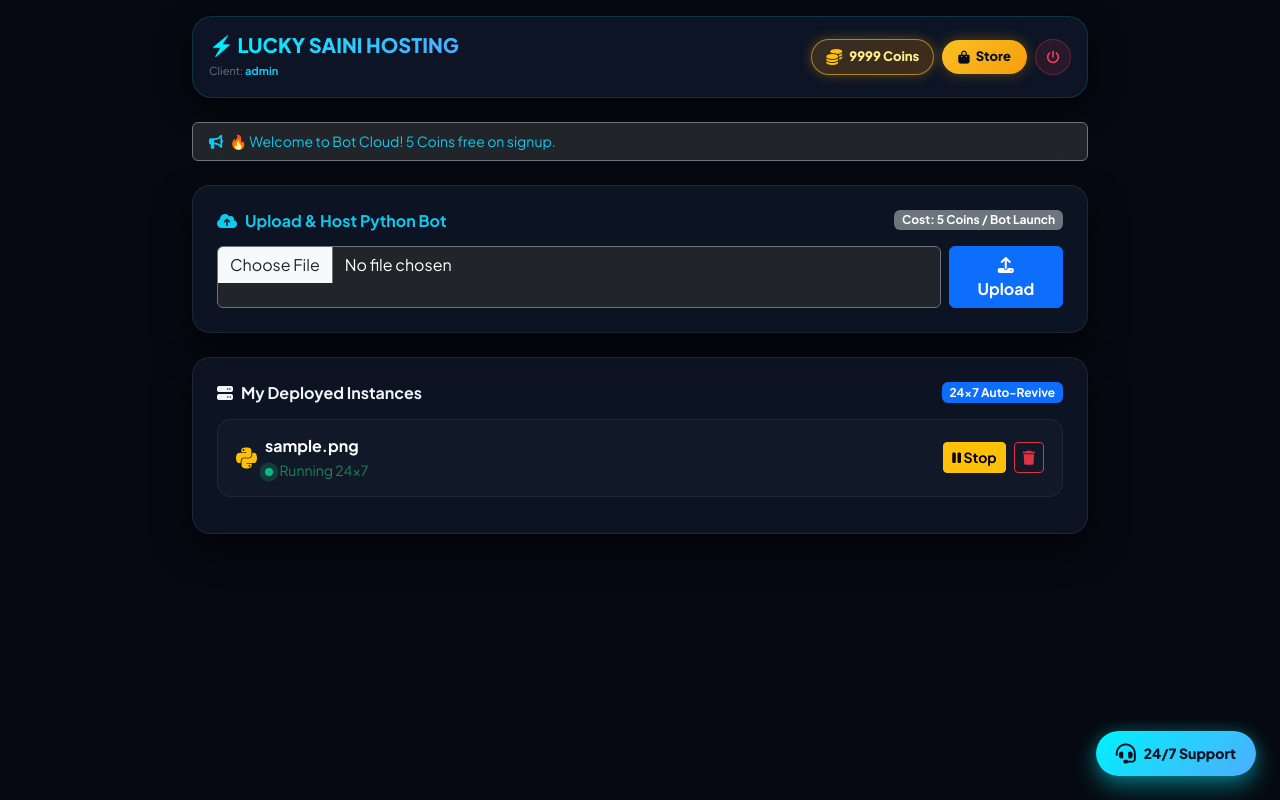
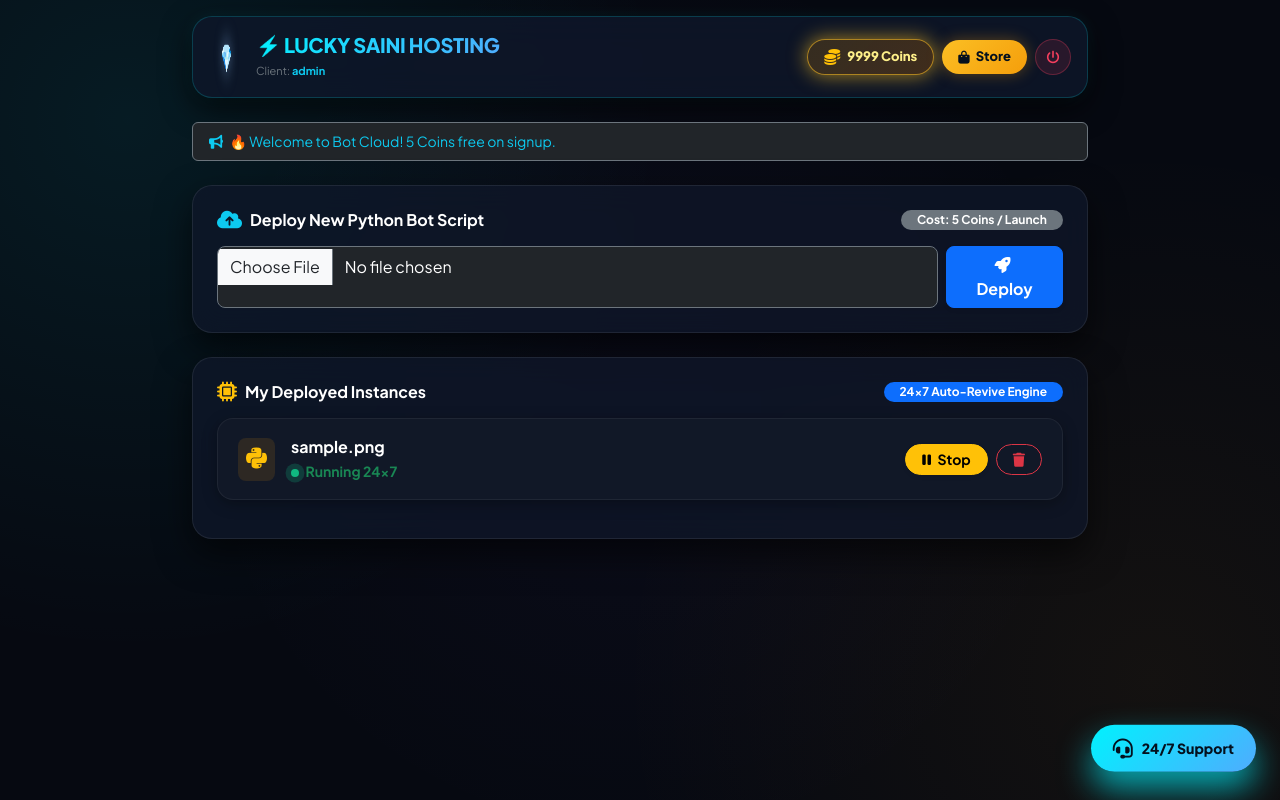
Before and after one commit to anshikasaini9982-gif/lucky-saas-host, a Flask app: page / in a window 1280 px wide. Run offline with Flask 3, Linux system fonts and the light colour scheme; the visitor is signed in with stand-in values (Sample User, id 1); data comes from the database, SQL or seed files in the repository; tables that the repository leaves empty hold one stand-in row (values such as "Sample post"); some libraries are stand-ins or nearby versions.

Commit message:
Update dashboard.html

```diff
--- a/templates/dashboard.html
+++ b/templates/dashboard.html
@@ -9,28 +9,79 @@
     <link rel="stylesheet" href="https://cdnjs.cloudflare.com/ajax/libs/font-awesome/6.4.2/css/all.min.css">
 
     <style>
+        :root {
+            --neon-blue: #00f2fe;
+            --neon-purple: #8b5cf6;
+            --gold: #fbbf24;
+            --pink: #ec4899;
+        }
+
         body {
             background: #060911;
             color: #f1f5f9;
             font-family: 'Plus Jakarta Sans', sans-serif;
             min-height: 100vh;
-            padding-bottom: 80px;
+            padding-bottom: 90px;
+            background-image:
+                radial-gradient(circle at 10% 15%, rgba(0, 242, 254, 0.08) 0%, transparent 40%),
+                radial-gradient(circle at 90% 85%, rgba(245, 158, 11, 0.06) 0%, transparent 40%),
+                radial-gradient(circle at 50% 50%, rgba(139, 92, 246, 0.04) 0%, transparent 60%);
+            background-attachment: fixed;
+        }
+
+        /* 💎 3D CONTINUOUS ROTATING DIAMOND ANIMATION */
+        .spin-diamond {
+            display: inline-block;
+            transform-style: preserve-3d;
+            animation: continuousSpinDiamond 3s linear infinite;
+            filter: drop-shadow(0 0 12px rgba(0, 242, 254, 0.8));
+            transform-origin: center center;
+        }
+
+        @keyframes continuousSpinDiamond {
+            0% { transform: rotateY(0deg); filter: drop-shadow(0 0 8px rgba(0, 242, 254, 0.6)); }
+            50% { transform: rotateY(180deg); filter: drop-shadow(0 0 20px rgba(236, 72, 153, 0.9)); }
+            100% { transform: rotateY(360deg); filter: drop-shadow(0 0 8px rgba(0, 242, 254, 0.6)); }
+        }
+
+        .anim-fade-up {
+            animation: fadeInUp 0.7s cubic-bezier(0.16, 1, 0.3, 1) both;
+        }
+
+        @keyframes fadeInUp {
+            from { opacity: 0; transform: translateY(30px) scale(0.98); }
+            to { opacity: 1; transform: translateY(0) scale(1); }
+        }
+
+        .top-navbar-card {
+            background: rgba(15, 23, 42, 0.85);
+            backdrop-filter: blur(16px);
+            -webkit-backdrop-filter: blur(16px);
+            border: 1px solid rgba(0, 242, 254, 0.18);
+            border-radius: 20px;
+            box-shadow: 0 10px 30px rgba(0, 0, 0, 0.7), 0 0 15px rgba(0, 242, 254, 0.08);
+            transition: all 0.3s ease;
+        }
+
+        .top-navbar-card:hover {
+            border-color: rgba(0, 242, 254, 0.35);
+            box-shadow: 0 15px 35px rgba(0, 0, 0, 0.8), 0 0 25px rgba(0, 242, 254, 0.15);
         }
 
         .glass-box {
             background: rgba(15, 23, 42, 0.75);
             backdrop-filter: blur(14px);
+            -webkit-backdrop-filter: blur(14px);
             border: 1px solid rgba(255, 255, 255, 0.08);
-            border-radius: 18px;
+            border-radius: 20px;
+            padding: 24px;
             box-shadow: 0 15px 35px rgba(0, 0, 0, 0.6);
+            transition: all 0.3s cubic-bezier(0.175, 0.885, 0.32, 1.275);
         }
 
-        .top-navbar-card {
-            background: rgba(15, 23, 42, 0.85);
-            backdrop-filter: blur(16px);
-            border: 1px solid rgba(0, 242, 254, 0.15);
-            border-radius: 20px;
-            box-shadow: 0 10px 30px rgba(0, 0, 0, 0.7);
+        .glass-box:hover {
+            border-color: rgba(0, 242, 254, 0.2);
+            box-shadow: 0 20px 45px rgba(0, 0, 0, 0.75), 0 0 20px rgba(0, 242, 254, 0.08);
         }
 
         .brand-title {
@@ -39,6 +90,7 @@
             -webkit-text-fill-color: transparent;
             font-weight: 800;
             font-size: 1.25rem;
+            letter-spacing: -0.3px;
         }
 
         .coin-glow-pill {
@@ -46,7 +98,7 @@
             border: 1.5px solid rgba(251, 191, 36, 0.6);
             color: #fef08a;
             border-radius: 50px;
-            padding: 7px 14px;
+            padding: 7px 16px;
             font-weight: 800;
             font-size: 13px;
             text-decoration: none;
@@ -54,21 +106,41 @@
             display: inline-flex;
             align-items: center;
             gap: 7px;
-            box-shadow: 0 0 12px rgba(245, 158, 11, 0.35);
+            box-shadow: 0 0 14px rgba(245, 158, 11, 0.35);
+            animation: coinPulse 2.5s infinite alternate;
+            transition: all 0.3s ease;
+        }
+
+        .coin-glow-pill:hover {
+            background: rgba(245, 158, 11, 0.35);
+            color: #fff;
+            box-shadow: 0 0 24px rgba(251, 191, 36, 0.75);
+            transform: scale(1.04);
+        }
+
+        @keyframes coinPulse {
+            0% { box-shadow: 0 0 10px rgba(245, 158, 11, 0.3); }
+            100% { box-shadow: 0 0 20px rgba(251, 191, 36, 0.7); }
         }
 
         .vip-glow-pill {
             background: linear-gradient(135deg, #ec4899 0%, #8b5cf6 100%);
             color: #fff;
             border-radius: 50px;
-            padding: 7px 14px;
+            padding: 7px 16px;
             font-weight: 800;
             font-size: 12px;
             white-space: nowrap;
             display: inline-flex;
             align-items: center;
-            gap: 5px;
-            box-shadow: 0 0 15px rgba(236, 72, 153, 0.5);
+            gap: 6px;
+            box-shadow: 0 0 18px rgba(236, 72, 153, 0.55);
+            animation: vipPulse 2s infinite alternate;
+        }
+
+        @keyframes vipPulse {
+            0% { box-shadow: 0 0 10px rgba(236, 72, 153, 0.4); }
+            100% { box-shadow: 0 0 25px rgba(139, 92, 246, 0.75); }
         }
 
         .btn-store-glow {
@@ -83,7 +155,13 @@
             align-items: center;
             gap: 6px;
             white-space: nowrap;
-            box-shadow: 0 0 14px rgba(245, 158, 11, 0.35);
+            box-shadow: 0 0 15px rgba(245, 158, 11, 0.35);
+            transition: all 0.25s ease;
+        }
+
+        .btn-store-glow:hover {
+            box-shadow: 0 0 24px rgba(245, 158, 11, 0.65);
+            transform: translateY(-2px);
         }
 
         .btn-logout-glow {
@@ -98,23 +176,46 @@
             justify-content: center;
             font-size: 13px;
             text-decoration: none;
+            transition: all 0.2s ease;
+        }
+
+        .btn-logout-glow:hover {
+            background: #f43f5e;
+            color: #fff !important;
+            box-shadow: 0 0 15px rgba(244, 63, 94, 0.5);
+            transform: scale(1.08);
         }
 
         .bot-item {
             background: #111827;
             border: 1px solid rgba(255, 255, 255, 0.06);
-            border-radius: 14px;
-            padding: 14px 18px;
-            margin-bottom: 12px;
+            border-radius: 16px;
+            padding: 16px 20px;
+            margin-bottom: 14px;
             display: flex;
             justify-content: space-between;
             align-items: center;
+            transition: all 0.3s cubic-bezier(0.175, 0.885, 0.32, 1.275);
+            box-shadow: 0 4px 15px rgba(0, 0, 0, 0.3);
         }
 
-        .pulse-dot { width: 8px; height: 8px; background: #10b981; border-radius: 50%; display: inline-block; box-shadow: 0 0 0 0 rgba(16, 185, 129, 0.7); animation: pulse 1.5s infinite; }
+        .bot-item:hover {
+            border-color: rgba(0, 242, 254, 0.35);
+            transform: translateY(-4px) scale(1.01);
+            box-shadow: 0 12px 30px rgba(0, 0, 0, 0.6), 0 0 18px rgba(0, 242, 254, 0.12);
+        }
+
+        .pulse-dot {
+            width: 8px;
+            height: 8px;
+            background: #10b981;
+            border-radius: 50%;
+            display: inline-block;
+            box-shadow: 0 0 0 0 rgba(16, 185, 129, 0.7);
+            animation: pulse 1.5s infinite;
+        }
         @keyframes pulse { to { box-shadow: 0 0 0 8px rgba(16, 185, 129, 0); } }
 
-        /* 💬 FLOATING SUPPORT BUTTON (BOTTOM-RIGHT) */
         .floating-support-btn {
             position: fixed;
             bottom: 24px;
@@ -123,30 +224,39 @@
             color: #04101e !important;
             font-weight: 800;
             font-size: 14px;
-            padding: 12px 20px;
+            padding: 13px 22px;
             border-radius: 50px;
-            box-shadow: 0 10px 25px rgba(0, 242, 254, 0.4), 0 0 15px rgba(0, 242, 254, 0.2);
+            box-shadow: 0 10px 25px rgba(0, 242, 254, 0.45);
             display: inline-flex;
             align-items: center;
-            gap: 8px;
+            gap: 9px;
             text-decoration: none;
             z-index: 9999;
-            transition: all 0.3s cubic-bezier(0.175, 0.885, 0.32, 1.275);
+            animation: pulseFloat 2.5s infinite ease-in-out;
+            transition: all 0.3s ease;
         }
+
+        @keyframes pulseFloat {
+            0%, 100% { transform: translateY(0); box-shadow: 0 10px 25px rgba(0, 242, 254, 0.45); }
+            50% { transform: translateY(-5px); box-shadow: 0 18px 35px rgba(0, 242, 254, 0.7); }
+        }
+
         .floating-support-btn:hover {
-            transform: translateY(-4px) scale(1.05);
-            box-shadow: 0 15px 35px rgba(0, 242, 254, 0.6);
+            transform: translateY(-6px) scale(1.05);
         }
     </style>
 </head>
 <body class="py-3">
 
 <div class="container" style="max-width: 920px;">
-    <!-- Top Navbar Bar -->
-    <div class="top-navbar-card p-3 mb-4 d-flex justify-content-between align-items-center flex-wrap gap-2">
-        <div>
-            <h4 class="brand-title mb-0" id="dashBrandName">⚡ CLOUD HOSTING</h4>
-            <small class="text-secondary" style="font-size: 11px;">Client: <b id="navUsername" class="text-info">...</b></small>
+    <!-- ⚡ Luxury Top Navbar Bar -->
+    <div class="top-navbar-card p-3 mb-4 d-flex justify-content-between align-items-center flex-wrap gap-2 anim-fade-up">
+        <div class="d-flex align-items-center gap-2">
+            <span class="spin-diamond fs-3 me-1">💎</span>
+            <div>
+                <h4 class="brand-title mb-0" id="dashBrandName">⚡ CLOUD HOSTING</h4>
+                <small class="text-secondary" style="font-size: 11px;">Client: <b id="navUsername" class="text-info">...</b></small>
+            </div>
         </div>
 
         <!-- Right Action Items -->
@@ -158,39 +268,47 @@
     </div>
 
     <!-- Notice Banner -->
-    <div class="alert alert-info py-2 small mb-4 bg-dark text-info border-secondary" id="noticeBox">
+    <div class="alert alert-info py-2 small mb-4 bg-dark text-info border-secondary anim-fade-up" id="noticeBox" style="animation-delay: 0.1s;">
         <i class="fa-solid fa-bullhorn me-1"></i> <span id="noticeText">Loading announcement...</span>
     </div>
 
     <!-- Upload Bot Script -->
-    <div class="glass-box p-4 mb-4">
+    <div class="glass-box mb-4 anim-fade-up" style="animation-delay: 0.2s;">
         <div class="d-flex justify-content-between align-items-center mb-3">
-            <h6 class="mb-0 fw-bold text-info"><i class="fa-solid fa-cloud-arrow-up me-2"></i>Upload & Host Python Bot</h6>
-            <span class="badge bg-secondary">Cost: 5 Coins / Bot Launch</span>
+            <div class="d-flex align-items-center gap-2">
+                <i class="fa-solid fa-cloud-arrow-up text-info fs-5"></i>
+                <h6 class="mb-0 fw-bold text-white">Deploy New Python Bot Script</h6>
+            </div>
+            <span class="badge bg-secondary rounded-pill px-3 py-1">Cost: 5 Coins / Launch</span>
         </div>
         <form onsubmit="handleUpload(event)" class="d-flex gap-2">
-            <input type="file" id="botFileInput" class="form-control bg-dark text-white border-secondary" accept=".py" required>
-            <button type="submit" class="btn btn-primary px-4 fw-bold" id="uploadBtn"><i class="fa-solid fa-upload"></i> Upload</button>
+            <input type="file" id="botFileInput" class="form-control bg-dark text-white border-secondary rounded-3 py-2" accept=".py" required>
+            <button type="submit" class="btn btn-primary px-4 fw-bold rounded-3 shadow-sm" id="uploadBtn">
+                <i class="fa-solid fa-rocket me-1"></i> Deploy
+            </button>
         </form>
     </div>
 
     <!-- Active Bots Container -->
-    <div class="glass-box p-4">
+    <div class="glass-box anim-fade-up" style="animation-delay: 0.3s;">
         <div class="d-flex justify-content-between align-items-center mb-3">
-            <h6 class="fw-bold mb-0"><i class="fa-solid fa-server me-2"></i>My Deployed Instances</h6>
-            <span class="badge bg-primary">24x7 Auto-Revive</span>
+            <div class="d-flex align-items-center gap-2">
+                <i class="fa-solid fa-microchip text-warning fs-5"></i>
+                <h6 class="fw-bold mb-0 text-white">My Deployed Instances</h6>
+            </div>
+            <span class="badge bg-primary rounded-pill px-3 py-1">24x7 Auto-Revive Engine</span>
         </div>
 
         <div id="botListContainer">
-            <div class="text-center py-4 text-secondary">
-                <i class="fa-solid fa-spinner fa-spin fa-2x mb-2"></i>
+            <div class="text-center py-5 text-secondary">
+                <i class="fa-solid fa-spinner fa-spin fa-2x mb-3 text-info"></i>
                 <div>Loading Bots...</div>
             </div>
         </div>
     </div>
 </div>
 
-<!-- 💬 24/7 Live Floating Support Button (Bottom-Right) -->
+<!-- 💬 24/7 Live Floating Support Button -->
 <a href="https://t.me/BYLUCKSUPPORTBOT" target="_blank" class="floating-support-btn">
     <i class="fa-solid fa-headset fs-5"></i>
     <span>24/7 Support</span>
@@ -207,9 +325,10 @@ async function loadUserData() {
         document.getElementById('navUsername').innerText = data.user.username;
         document.getElementById('noticeText').innerText = data.notice;
 
+        // Glowing Badges with 3D Spinning Diamond
         const bCont = document.getElementById('badgeContainer');
         if (data.user.is_vip) {
-            bCont.innerHTML = '<span class="vip-glow-pill"><i class="fa-solid fa-crown"></i> VIP ACCESS</span>';
+            bCont.innerHTML = '<span class="vip-glow-pill"><span class="spin-diamond me-1">💎</span> VIP ACCESS</span>';
         } else {
             bCont.innerHTML = `
                 <a href="/store" class="coin-glow-pill">
@@ -219,13 +338,14 @@ async function loadUserData() {
             `;
         }
 
+        // Bot List Render
         const listCont = document.getElementById('botListContainer');
         if (data.bots.length === 0) {
             listCont.innerHTML = `
                 <div class="text-center py-5 text-secondary">
-                    <i class="fa-solid fa-box-open fa-3x mb-3 text-muted"></i>
-                    <h6>No Bots Uploaded Yet</h6>
-                    <p class="small">Upload your .py script above to instantly launch your bot.</p>
+                    <span class="spin-diamond fs-1 mb-3 d-inline-block">💎</span>
+                    <h6 class="text-light">No Bots Deployed Yet</h6>
+                    <p class="small text-secondary mb-0">Upload your .py script above to instantly launch your bot 24x7.</p>
                 </div>
             `;
             return;
@@ -234,25 +354,27 @@ async function loadUserData() {
         let html = '';
         data.bots.forEach(b => {
             const statusHtml = b.is_running
-                ? '<span class="pulse-dot me-1"></span> <span class="text-success">Running 24x7</span>'
+                ? '<span class="pulse-dot me-1"></span> <span class="text-success fw-bold">Running 24x7</span>'
                 : '<span class="text-secondary">● Stopped</span>';
 
             const actionBtn = b.is_running
-                ? `<button onclick="botAction(${b.id}, 'stop')" class="btn btn-warning btn-sm fw-bold"><i class="fa-solid fa-pause"></i> Stop</button>`
-                : `<button onclick="botAction(${b.id}, 'start')" class="btn btn-success btn-sm fw-bold"><i class="fa-solid fa-play"></i> Launch (5 Coins)</button>`;
+                ? `<button onclick="botAction(${b.id}, 'stop')" class="btn btn-warning btn-sm fw-bold px-3 rounded-pill shadow-sm"><i class="fa-solid fa-pause me-1"></i> Stop</button>`
+                : `<button onclick="botAction(${b.id}, 'start')" class="btn btn-success btn-sm fw-bold px-3 rounded-pill shadow-sm"><i class="fa-solid fa-play me-1"></i> Launch (5 Coins)</button>`;
 
             html += `
                 <div class="bot-item">
-                    <div class="d-flex align-items-center gap-2">
-                        <i class="fa-brands fa-python text-warning fs-4"></i>
+                    <div class="d-flex align-items-center gap-3">
+                        <div class="p-2 rounded-3" style="background: rgba(245, 158, 11, 0.12);">
+                            <i class="fa-brands fa-python text-warning fs-4"></i>
+                        </div>
                         <div>
-                            <div class="fw-bold text-white">${b.filename}</div>
+                            <div class="fw-bold text-white fs-6">${b.filename}</div>
                             <small>${statusHtml}</small>
                         </div>
                     </div>
                     <div class="d-flex gap-2">
                         ${actionBtn}
-                        <button onclick="botAction(${b.id}, 'delete')" class="btn btn-outline-danger btn-sm"><i class="fa-solid fa-trash"></i></button>
+                        <button onclick="botAction(${b.id}, 'delete')" class="btn btn-outline-danger btn-sm rounded-pill px-3" title="Delete"><i class="fa-solid fa-trash"></i></button>
                     </div>
                 </div>
             `;
@@ -273,17 +395,17 @@ async function handleUpload(e) {
 
     const btn = document.getElementById('uploadBtn');
     btn.disabled = true;
-    btn.innerHTML = '<i class="fa-solid fa-spinner fa-spin"></i>';
+    btn.innerHTML = '<i class="fa-solid fa-spinner fa-spin"></i> Deploying...';
 
     await fetch('/api/upload_bot', { method: 'POST', body: fd });
     document.getElementById('botFileInput').value = '';
     btn.disabled = false;
-    btn.innerHTML = '<i class="fa-solid fa-upload"></i> Upload';
+    btn.innerHTML = '<i class="fa-solid fa-rocket me-1"></i> Deploy';
     loadUserData();
 }
 
 async function botAction(botId, action) {
-    if (action === 'delete' && !confirm('Are you sure to delete this bot?')) return;
+    if (action === 'delete' && !confirm('Are you sure to permanently delete this bot?')) return;
     const res = await fetch(`/api/bot_action/${botId}/${action}`);
     const data = await res.json();
     if (!data.success && data.msg) alert(data.msg);
```
